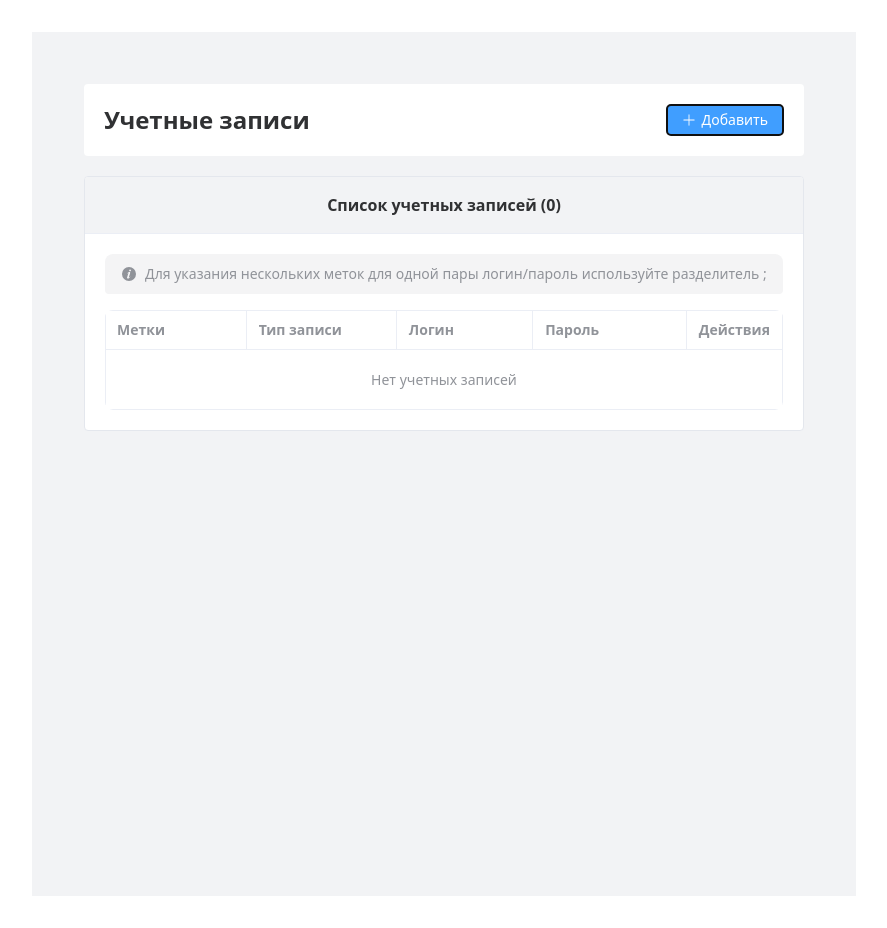
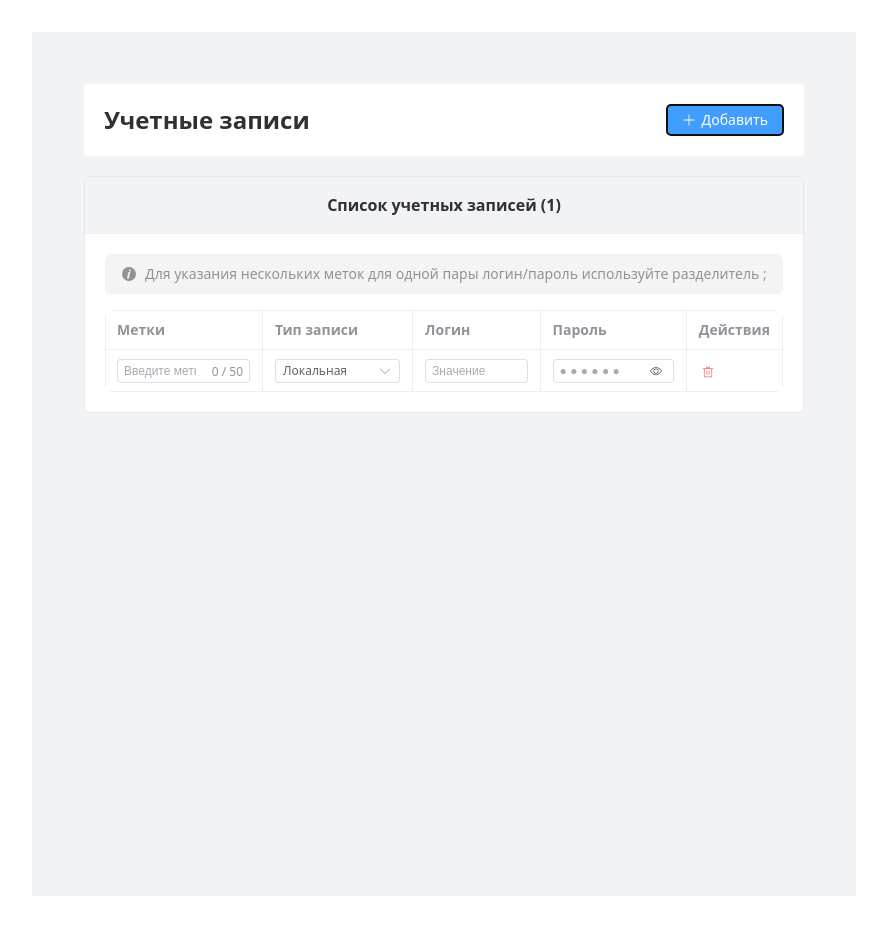
Before and after one commit to Neverbyy/test-task, a Vue app: page / in a window 1280 px wide. Both pictures are taken after a click on the button "Добавить". Shown: the whole page, without its empty margins (196-1083 px from the left). Built offline with nearby package versions, Linux system fonts and the light colour scheme; the HTML template or start-up script is replaced by a standard one.

Commit message:
Add account update function to both components

```diff
--- a/src/components/AccountList.vue
+++ b/src/components/AccountList.vue
@@ -10,6 +10,7 @@ interface Props {
 
 interface Emits {
   (e: 'delete', id: string): void;
+  (e: 'update', account: Account): void;
 }
 
 const props = defineProps<Props>();
@@ -42,27 +43,35 @@ const togglePasswordVisibility = (accountId: string): void => {
   showPasswordMap.value[accountId] = !showPasswordMap.value[accountId];
 };
 
-const formatTags = (tags: string): string => {
-  return tags || '—';
+
+
+const handleFieldUpdate = (account: Account, field: keyof Account, value: any): void => {
+  const updatedAccount = { ...account, [field]: value };
+
+  // Если изменился тип на LDAP, обнуляем пароль
+  if (field === 'type' && value === AccountType.LDAP) {
+    updatedAccount.password = null;
+  }
+
+  emit('update', updatedAccount);
 };
 
-const formatPassword = (account: Account): string => {
-  if (account.type === AccountType.LDAP) {
-    return '—';
-  }
-
-  if (!account.password) {
-    return '—';
-  }
-
-  return showPasswordMap.value[account.id] ? account.password : '● ● ● ● ● ●';
+const handleTagsUpdate = (account: Account, value: string): void => {
+  // Ограничение на 50 символов
+  const limitedValue = value.length > 50 ? value.slice(0, 50) : value;
+  handleFieldUpdate(account, 'tags', limitedValue);
 };
 
-const getPasswordInputType = (account: Account): string => {
-  if (account.type === AccountType.LDAP) {
-    return 'text';
-  }
-  return showPasswordMap.value[account.id] ? 'text' : 'password';
+const handleTypeUpdate = (account: Account, value: AccountType): void => {
+  handleFieldUpdate(account, 'type', value);
+};
+
+const handleLoginUpdate = (account: Account, value: string): void => {
+  handleFieldUpdate(account, 'login', value);
+};
+
+const handlePasswordUpdate = (account: Account, value: string): void => {
+  handleFieldUpdate(account, 'password', value);
 };
 </script>
 
@@ -90,9 +99,12 @@ const getPasswordInputType = (account: Account): string => {
       <el-table-column label="Метки" min-width="150">
         <template #default="{ row }">
           <el-input
-            :model-value="formatTags(row.tags)"
-            readonly
+            :model-value="row.tags"
+            @input="(value: string) => handleTagsUpdate(row, value)"
             size="small"
+            maxlength="50"
+            show-word-limit
+            placeholder="Введите метки через ;"
           />
         </template>
       </el-table-column>
@@ -101,7 +113,7 @@ const getPasswordInputType = (account: Account): string => {
         <template #default="{ row }">
           <el-select
             :model-value="row.type"
-            disabled
+            @change="(value: AccountType) => handleTypeUpdate(row, value)"
             size="small"
             style="width: 100%"
           >
@@ -115,7 +127,7 @@ const getPasswordInputType = (account: Account): string => {
         <template #default="{ row }">
           <el-input
             :model-value="row.login"
-            readonly
+            @input="(value: string) => handleLoginUpdate(row, value)"
             size="small"
             placeholder="Значение"
           />
@@ -126,16 +138,14 @@ const getPasswordInputType = (account: Account): string => {
         <template #default="{ row }">
           <div class="password-field">
             <el-input
-              :model-value="formatPassword(row)"
-              :type="getPasswordInputType(row)"
-              readonly
+              v-if="row.type === AccountType.LOCAL"
+              :model-value="row.password || ''"
+              @input="(value: string) => handlePasswordUpdate(row, value)"
+              :type="showPasswordMap[row.id] ? 'text' : 'password'"
               size="small"
-              :disabled="row.type === AccountType.LDAP"
+              placeholder="● ● ● ● ● ●"
             >
-              <template
-                v-if="row.type === AccountType.LOCAL && row.password"
-                #suffix
-              >
+              <template #suffix>
                 <el-button
                   :icon="showPasswordMap[row.id] ? Hide : View"
                   link
@@ -145,6 +155,13 @@ const getPasswordInputType = (account: Account): string => {
                 />
               </template>
             </el-input>
+            <el-input
+              v-else
+              model-value="—"
+              readonly
+              disabled
+              size="small"
+            />
           </div>
         </template>
       </el-table-column>
--- a/src/components/AccountManager.vue
+++ b/src/components/AccountManager.vue
@@ -3,17 +3,40 @@ import { ref } from 'vue';
 import { ElButton, ElCard } from 'element-plus';
 import 'element-plus/dist/index.css';
 import { Plus } from '@element-plus/icons-vue';
-import { type Account } from '../types/account';
+import { AccountType, type Account } from '../types/account';
 import AccountList from './AccountList.vue';
 
 const accounts = ref<Account[]>([
 
 ]);
 
+const generateId = (): string => {
+  return Date.now().toString(36) + Math.random().toString(36).substr(2);
+};
+
+const handleAddAccount = (): void => {
+  const newAccount: Account = {
+    id: generateId(),
+    tags: '',
+    type: AccountType.LOCAL,
+    login: '',
+    password: ''
+  };
+
+  accounts.value.push(newAccount);
+};
+
 const handleDeleteAccount = (id: string): void => {
   const index = accounts.value.findIndex(acc => acc.id === id);
   if (index !== -1) {
     accounts.value.splice(index, 1);
+  }
+};
+
+const handleUpdateAccount = (updatedAccount: Account): void => {
+  const index = accounts.value.findIndex(acc => acc.id === updatedAccount.id);
+  if (index !== -1) {
+    accounts.value[index] = updatedAccount;
   }
 };
 
@@ -27,7 +50,8 @@ const handleDeleteAccount = (id: string): void => {
         <el-button
           type="primary"
           :icon="Plus"
-          size="default">
+          size="default"
+          @click="handleAddAccount">
           Добавить
         </el-button>
       </div>
@@ -42,6 +66,7 @@ const handleDeleteAccount = (id: string): void => {
       <AccountList
         :accounts="accounts"
         @delete="handleDeleteAccount"
+        @update="handleUpdateAccount"
       />
     </el-card>
   </div>
```
